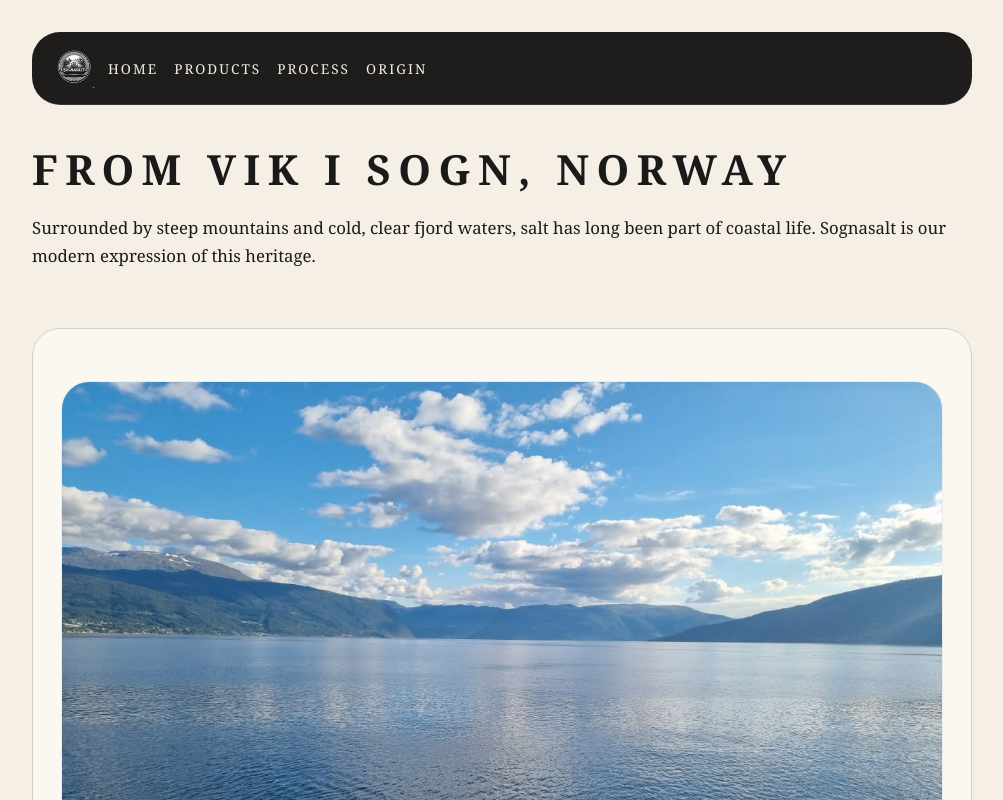
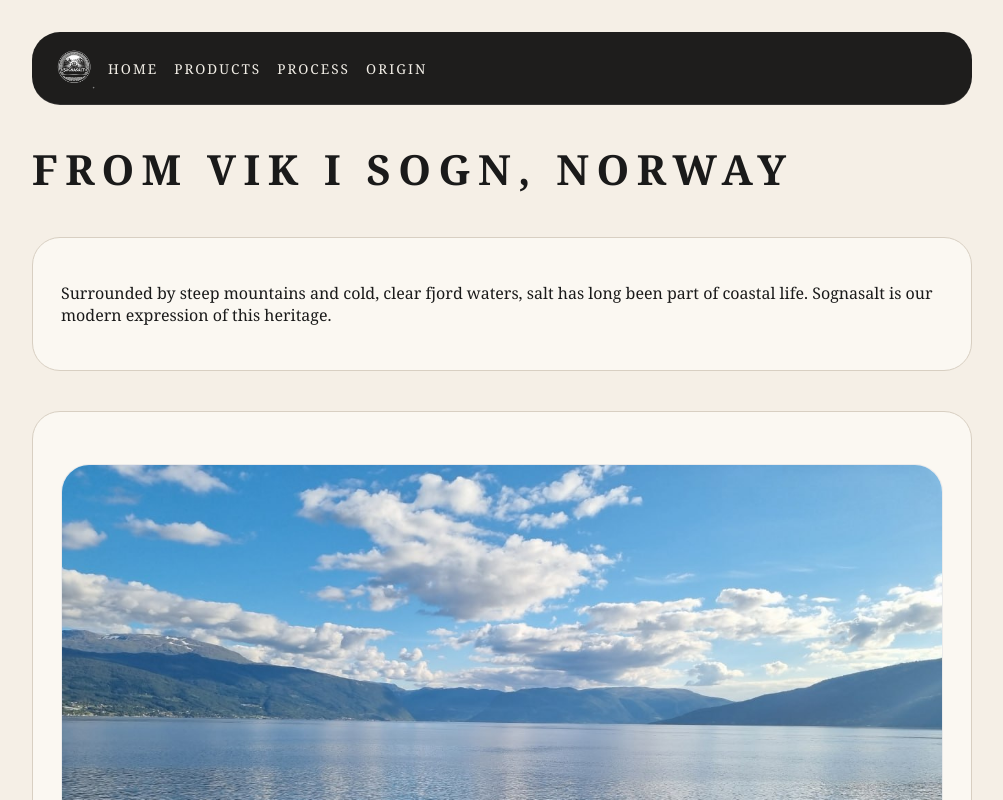
Before and after one commit to KjetilSv/Sognasalt, a Next.js app: page /en/origin/ in a window 1280 px wide. Shown: the top 800 px of the page, without its empty margins (138-1141 px from the left). Built offline with nearby package versions, Linux system fonts and the light colour scheme.

Commit message:
Origin page: wrap text in sections

```diff
--- a/app/[lang]/origin/page.tsx
+++ b/app/[lang]/origin/page.tsx
@@ -21,8 +21,11 @@
       <section className="hero">
         <div>
           <h1>{content.origin.title}</h1>
-          <p>{content.origin.body}</p>
         </div>
+      </section>
+
+      <section className="section card card-light card-pad">
+        <p>{content.origin.body}</p>
       </section>
 
       <section className="section card card-light card-pad">
@@ -55,10 +58,6 @@
       <section className="section card card-light card-pad">
         <p>{content.origin.extra}</p>
       </section>
-
-      <section className="section card card-light card-pad">
-        <p>{content.origin.body}</p>
-      </section>
     </main>
   );
 }
```
